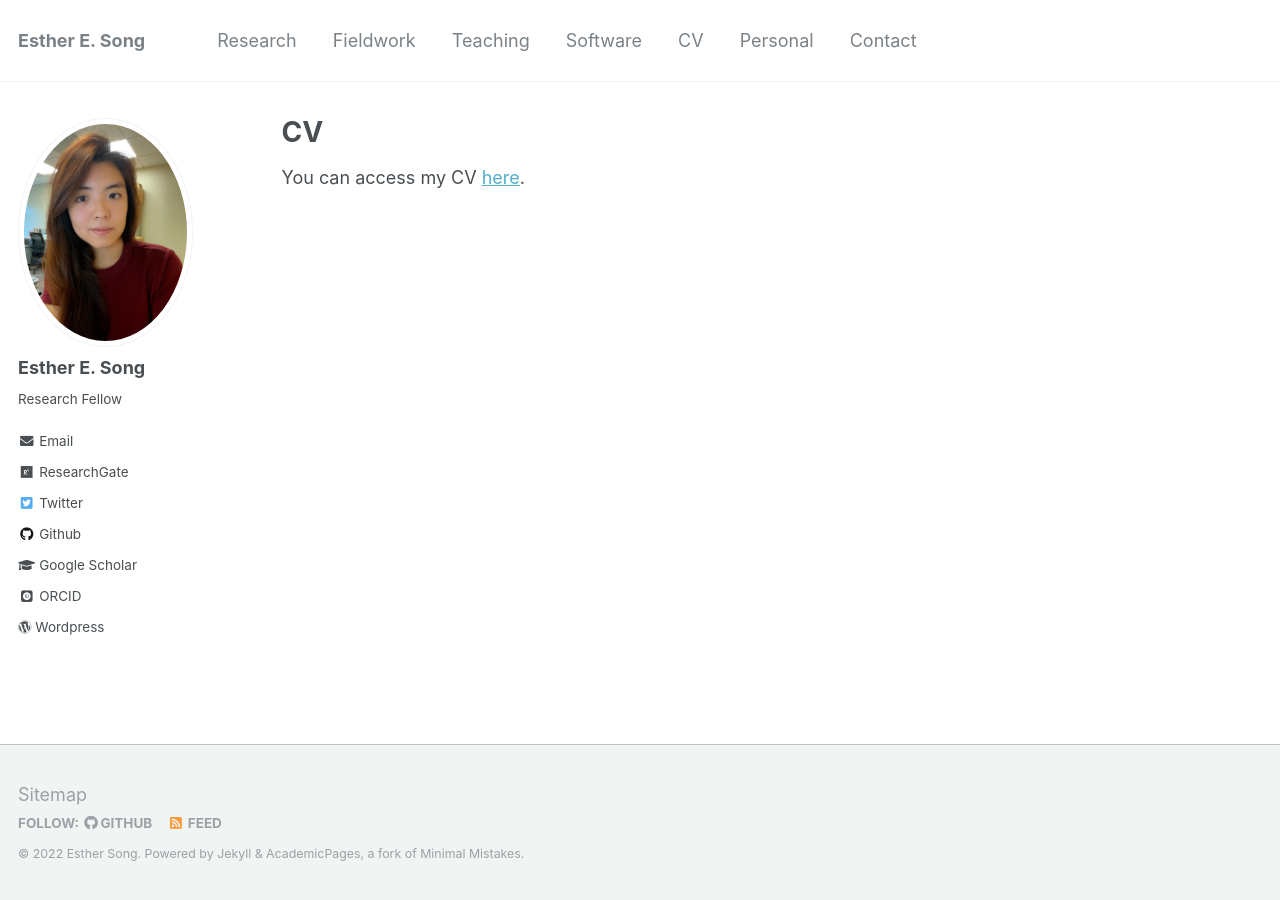
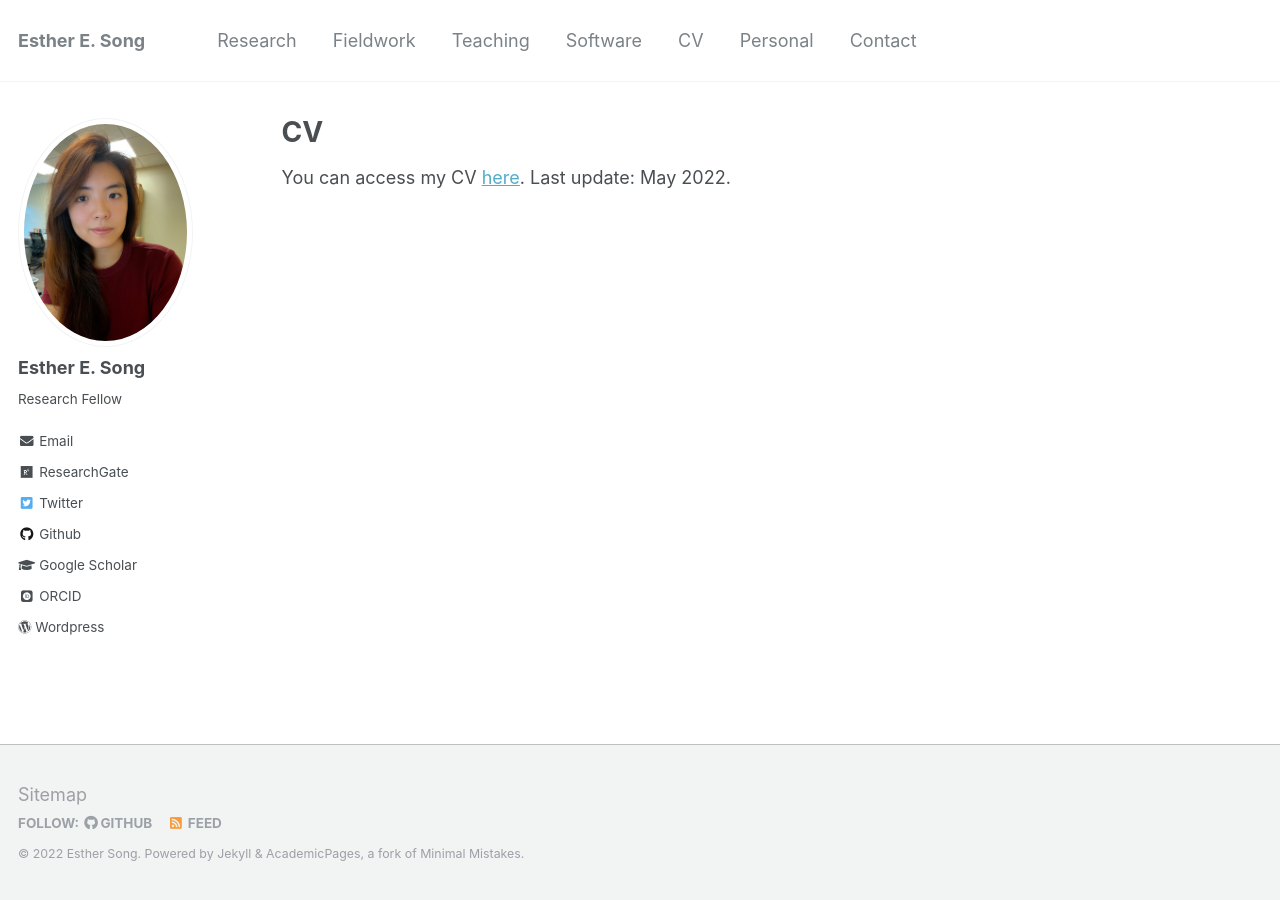
Before and after one commit to ehsong/ehsong.github.io, a Jekyll site: the page built from _pages/cv.md, in a window 1280 px wide. Built offline with Jekyll 4.4.1, drawn with Linux system fonts in a browser that asks for light colours; some web fonts are replaced.

Commit message:
Update cv.md

```diff
--- a/_pages/cv.md
+++ b/_pages/cv.md
@@ -8,4 +8,5 @@
 ---
 {% include base_path %}
 
-You can access my CV [here](https://drive.google.com/file/d/1Ei9S62fru7-iwqs6Ek0jbSJ63ZB95jB1/view?usp=sharing).
+You can access my CV [here](https://drive.google.com/file/d/1ODsDd7WNIOPJS446Zh2X7GkdUJVaZ_cZ/view?usp=sharing).
+Last update: May 2022.
```
